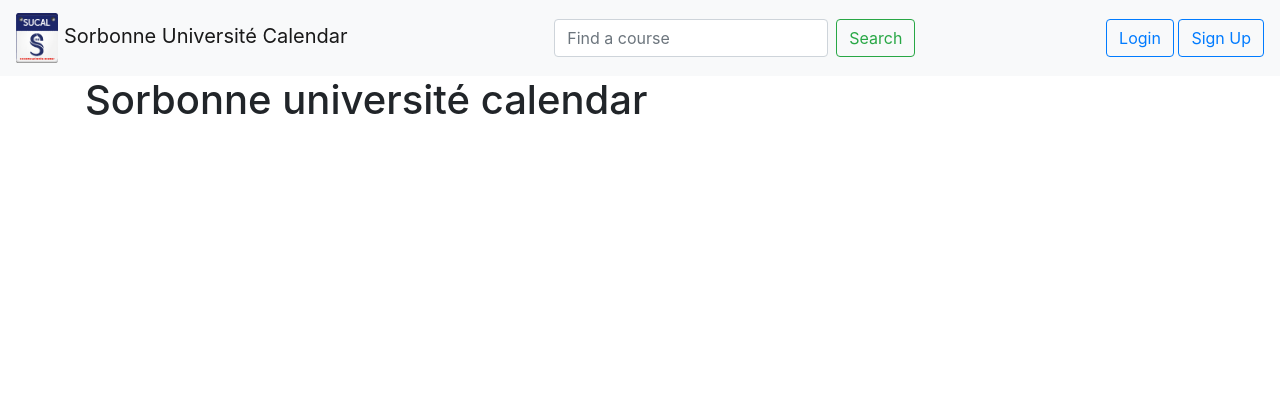
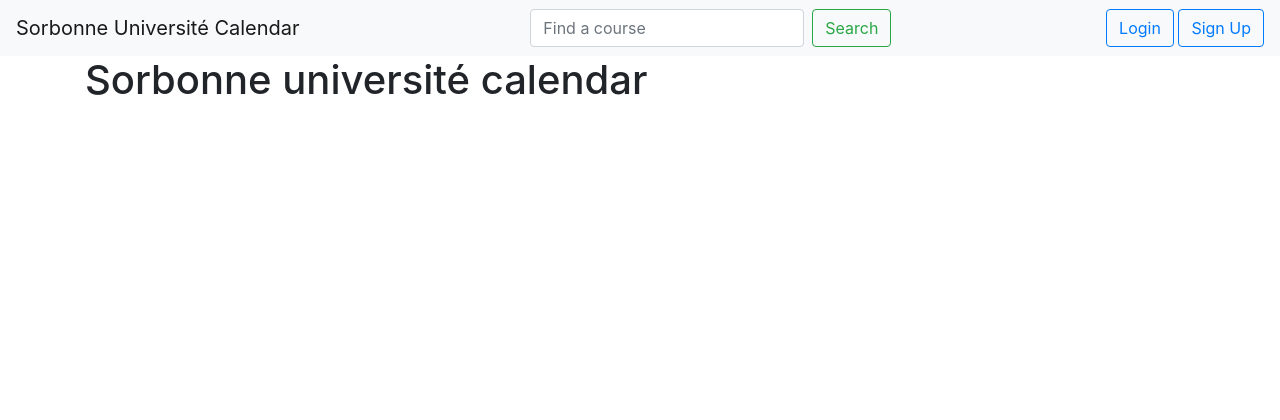
Before and after one commit to AmineDjeghri/SUCAL, a Flask app: page / in a window 1280 px wide. Shown: the top 420 px of the page. After the commit the page ends 95 px from the top, so only its background shows below. Run offline with Flask 2, Linux system fonts and the light colour scheme; some libraries are stand-ins or nearby versions.

Commit message:
removed logo from navbar

```diff
--- a/app/templates/base.html
+++ b/app/templates/base.html
@@ -26,7 +26,7 @@
 
 <body>
     <nav class="navbar navbar-expand-lg navbar-light bg-light ">
-        <a class="navbar-brand" href="{{ url_for('main.index') }}"> <img src="static/images/sucal_logo_50_no_shadow.png" height="50" alt="logo"> Sorbonne Université Calendar</a>
+        <a class="navbar-brand" href="{{ url_for('main.index') }}"> Sorbonne Université Calendar</a>
         <button class="navbar-toggler" type="button" data-toggle="collapse" data-target="#navbarSupportedContent" aria-controls="navbarSupportedContent" aria-expanded="false" aria-label="Toggle navigation">
           <span class="navbar-toggler-icon"></span>
         </button>
```
